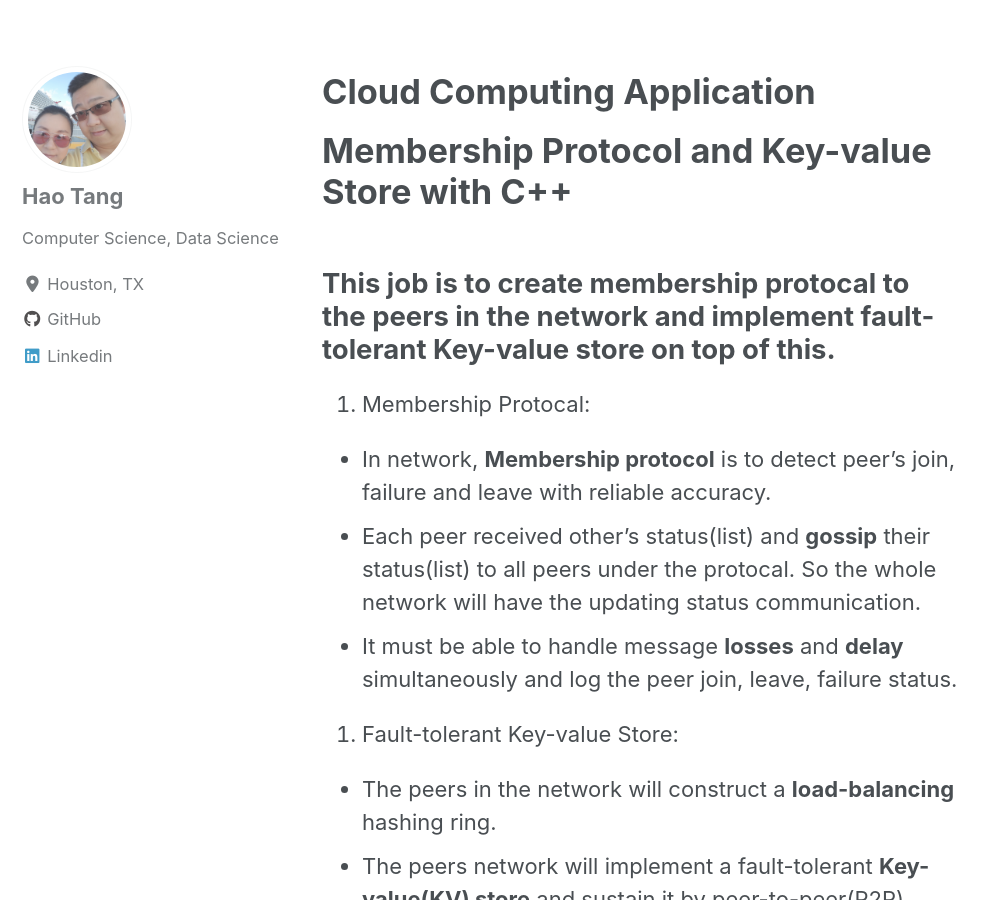
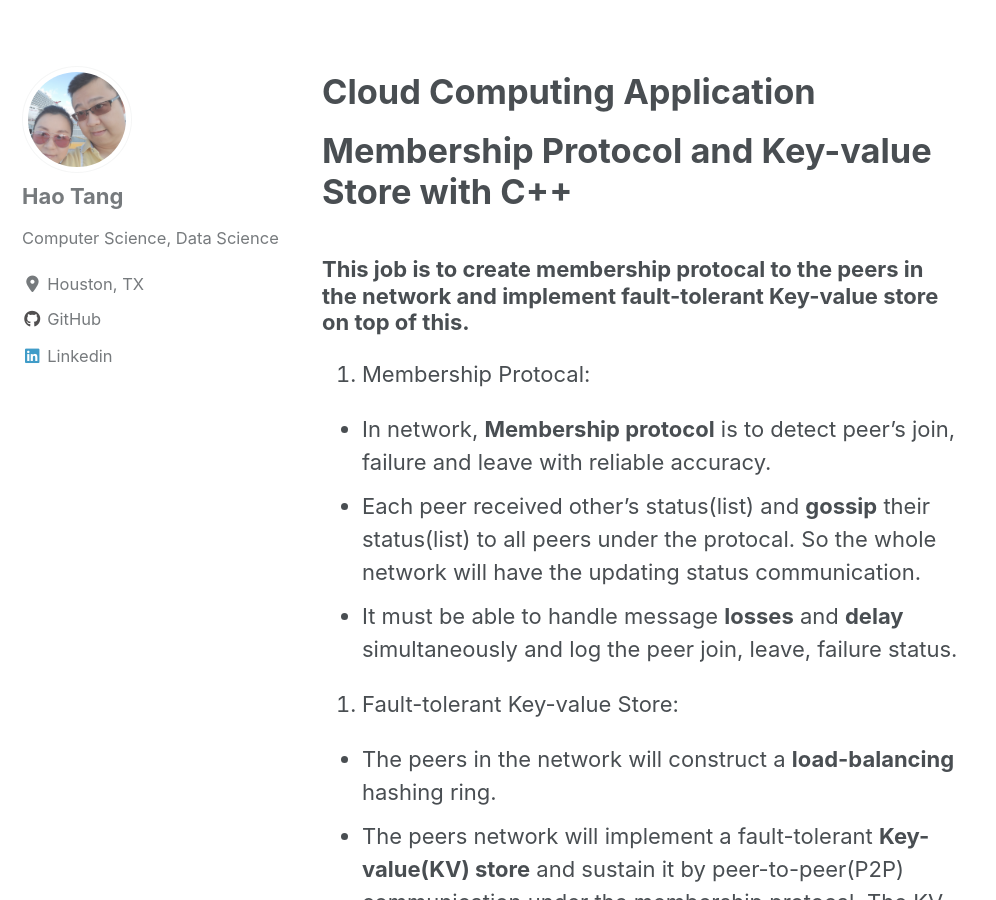
Before and after one commit to tanghao205/tanghao205.github.io, a Jekyll site: the page built from _pages/CC.md, in a window 1280 px wide and 900 px high, scrolled down 579 px. Shown: the whole window, without its empty margins (0-996 px from the left). Built offline with Jekyll 4.4.1, drawn with Linux system fonts in a browser that asks for light colours; cached includes are drawn as plain includes; nearby versions of some CDN libraries.

Commit message:
Update CC.md

```diff
--- a/_pages/CC.md
+++ b/_pages/CC.md
@@ -37,8 +37,7 @@ skin_cancer_2:
 # Cloud Computing Application
 
 # Membership Protocol and Key-value Store with C++
-
-## This job is to create membership protocal to the peers in the network and implement fault-tolerant Key-value store on top of this.
+### This job is to create membership protocal to the peers in the network and implement fault-tolerant Key-value store on top of this.
 
 1. Membership Protocal:
 
```
